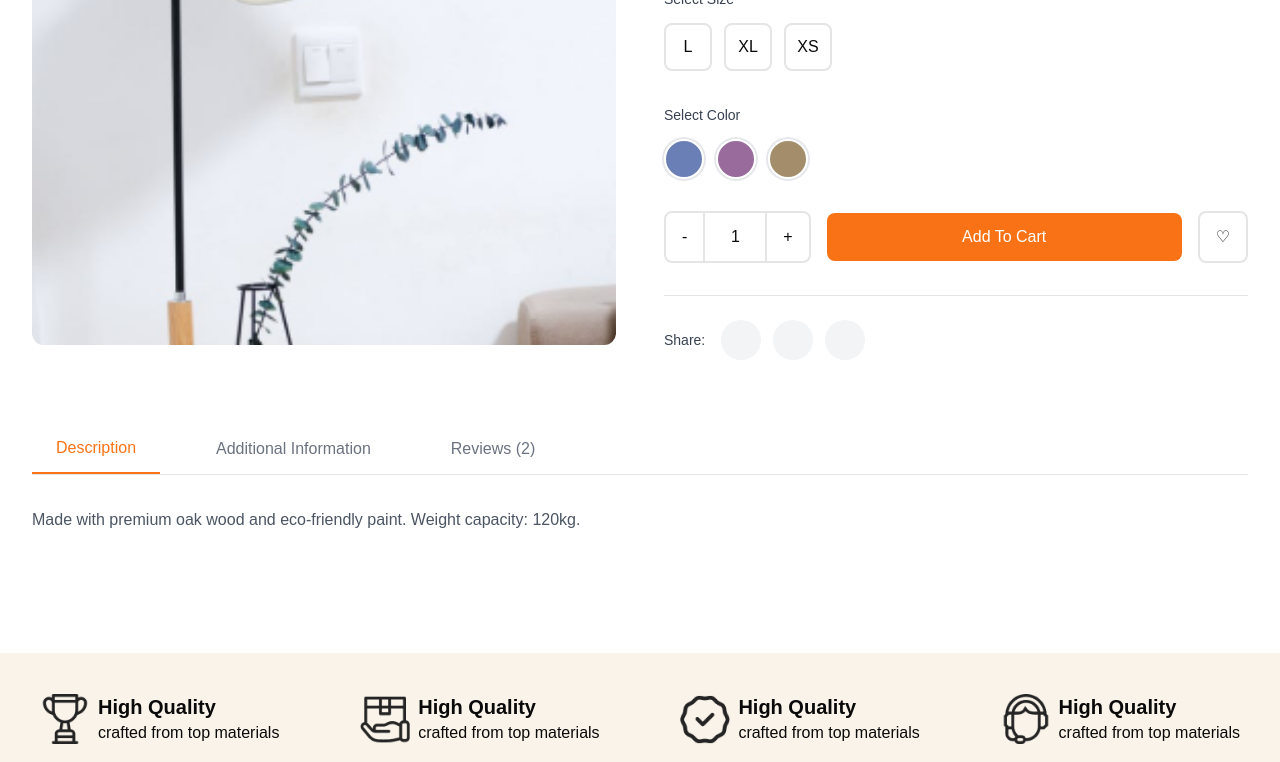
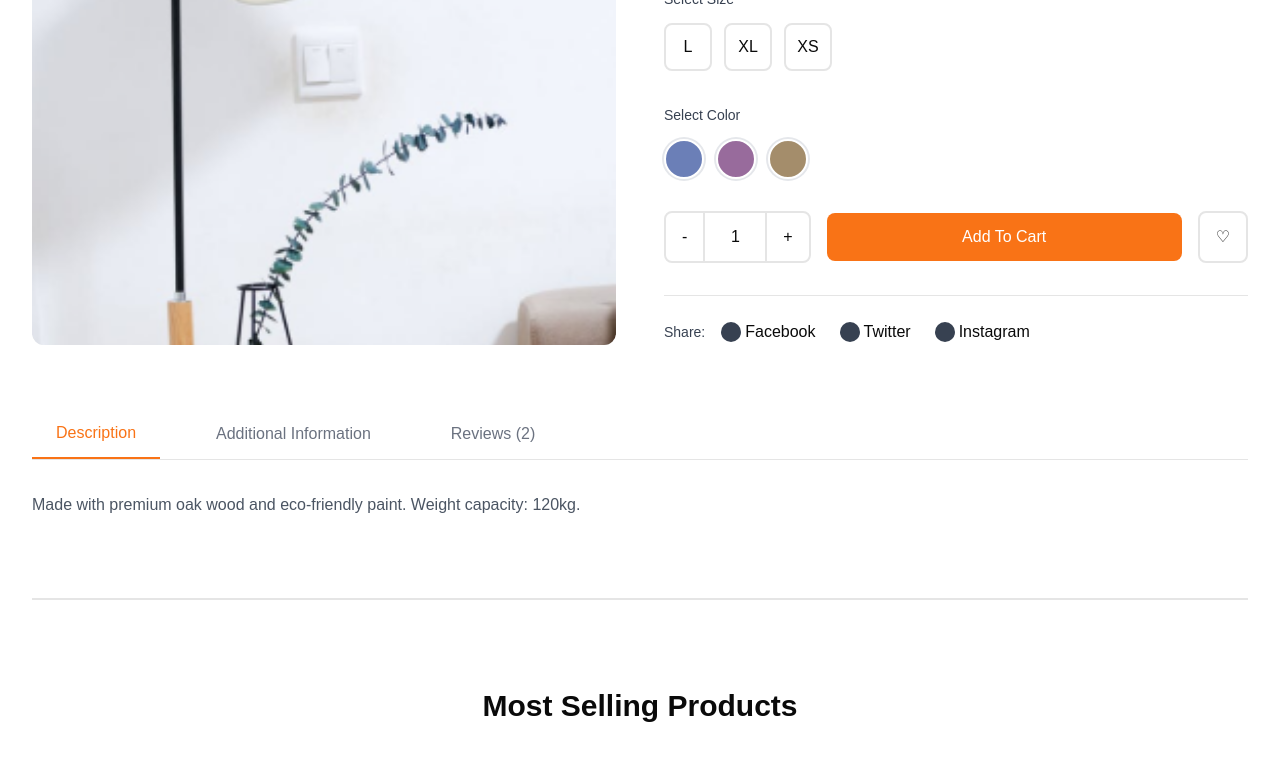
Before and after one commit to ShaziaBinteSattar/furniro-Market-Place, a Next.js app: page /shop/1 in a window 1280 px wide. Shown: the part 428-1190 px from the top of the page. Built offline with nearby package versions, Linux system fonts and the light colour scheme.

Commit message:
more work btton alert

```diff
--- a/app/shop/[id]/page.tsx
+++ b/app/shop/[id]/page.tsx
@@ -12,6 +12,8 @@ import Navbar from '@/components/Navbar';
 import Banifits from '@/components/Banifits';
 import Footer from '@/components/Footer';
 import Link from 'next/link';
+import Cards from '@/components/Cards';
+import { toast } from 'sonner';
 
 const SingleProduct = () => {
 
@@ -270,7 +272,6 @@ const SingleProduct = () => {
 
       <div className="max-w-7xl mx-auto px-4 sm:px-6 lg:px-8 py-12">
         <div className="grid md:grid-cols-2 gap-12">
-          {/* Enhanced image section with better badges */}
           <div className="relative aspect-square rounded-xl overflow-hidden bg-gray-100">
             <Image
               src={product.image || '/placeholder.jpg'}
@@ -291,7 +292,6 @@ const SingleProduct = () => {
             )}
           </div>
 
-          {/* Enhanced product details section */}
           <div className="flex flex-col space-y-8">
             <div className="space-y-4">
               <h1 className="text-4xl font-bold text-gray-900">{product.name}</h1>
@@ -316,7 +316,6 @@ const SingleProduct = () => {
 
             <p className="text-gray-600 leading-relaxed">{product.description}</p>
 
-            {/* Enhanced size selection */}
             <div className="space-y-3">
               <span className="text-sm font-medium text-gray-700">Select Size</span>
               <div className="flex gap-3">
@@ -333,7 +332,6 @@ const SingleProduct = () => {
               </div>
             </div>
 
-            {/* Enhanced color selection */}
             <div className="space-y-3">
               <span className="text-sm font-medium text-gray-700">Select Color</span>
               <div className="flex gap-3">
@@ -348,14 +346,22 @@ const SingleProduct = () => {
               </div>
             </div>
 
-            {/* Enhanced action buttons */}
             <div className="flex items-center gap-4">
               <div className="flex border-2 rounded-lg overflow-hidden">
                 <button className="px-4 py-3 hover:bg-gray-100 transition-colors">-</button>
                 <input type="text" value="1" className="w-16 text-center border-x-2" />
                 <button className="px-4 py-3 hover:bg-gray-100 transition-colors">+</button>
               </div>
-              <button className="flex-1 bg-orange-500 text-white py-3 px-6 rounded-lg
+              <button
+      onClick={() =>
+        toast("Event has been created", {
+          description: "Sunday, December 03, 2023 at 9:00 AM",
+          action: {
+            label: "Undo",
+            onClick: () => console.log("Undo"),
+          },
+        })
+      } className="flex-1 bg-orange-500 text-white py-3 px-6 rounded-lg
                 hover:bg-orange-600 transition-colors font-medium">
                 Add To Cart
               </button>
@@ -364,16 +370,15 @@ const SingleProduct = () => {
               </button>
             </div>
 
-            {/* Enhanced social sharing */}
-            <div className="flex items-center gap-4 pt-6 border-t">
+            <div className="flex items-center  gap-4 pt-6 border-t">
               <span className="text-sm font-medium text-gray-700">Share:</span>
-              <div className="flex gap-3">
+              <div className="flex items-center justify-center gap-6 ">
                 {['Facebook', 'Twitter', 'Instagram'].map((social) => (
-                  <button key={social}
-                    className="w-10 h-10 rounded-full bg-gray-100 flex items-center justify-center
-                    hover:bg-gray-200 transition-colors">
-                    {/* Add social icons here */}
-                  </button>
+                  <div className='flex items-center justify-center gap-1'>
+                    <button key={social}
+                    className="w-5 h-5 rounded-full  bg-gray-700
+                    hover:bg-blue-500 transition-colors">                 </button><p>{social}</p>
+                    </div>
                 ))}
               </div>
             </div>
@@ -393,12 +398,21 @@ const SingleProduct = () => {
               Reviews ({product.reviews?.length || 0})
             </button>
           </div>
-          <div className="py-8">
+          <div className="py-8 pb-20 border-b-2">
             <p className="text-gray-600 leading-relaxed">
               {product.additionalInfo}
             </p>
           </div>
         </div>
+      </div>
+      <div className='m-10 text-center'>
+
+       <h1 className='text-3xl m-10 font-bold'>
+
+         Most Selling Products
+        </h1>
+
+      <Cards products={products}/>
       </div>
       <Banifits />
       <Footer />
--- /dev/null
+++ b/components/ui/sonner.tsx
@@ -0,0 +1,31 @@
+"use client"
+
+import { useTheme } from "next-themes"
+import { Toaster as Sonner } from "sonner"
+
+type ToasterProps = React.ComponentProps<typeof Sonner>
+
+const Toaster = ({ ...props }: ToasterProps) => {
+  const { theme = "system" } = useTheme()
+
+  return (
+    <Sonner
+      theme={theme as ToasterProps["theme"]}
+      className="toaster group"
+      toastOptions={{
+        classNames: {
+          toast:
+            "group toast group-[.toaster]:bg-background group-[.toaster]:text-foreground group-[.toaster]:border-border group-[.toaster]:shadow-lg",
+          description: "group-[.toast]:text-muted-foreground",
+          actionButton:
+            "group-[.toast]:bg-primary group-[.toast]:text-primary-foreground",
+          cancelButton:
+            "group-[.toast]:bg-muted group-[.toast]:text-muted-foreground",
+        },
+      }}
+      {...props}
+    />
+  )
+}
+
+export { Toaster }
--- a/package.json
+++ b/package.json
@@ -20,10 +20,12 @@
     "label": "^0.2.2",
     "lucide-react": "^0.468.0",
     "next": "15.0.4",
+    "next-themes": "^0.4.4",
     "react": "^19.0.0",
     "react-dom": "^19.0.0",
     "react-icons": "^5.4.0",
     "shadcn": "^2.1.6",
+    "sonner": "^1.7.1",
     "swiper": "^11.1.15",
     "tailwind-merge": "^2.5.5",
     "tailwindcss-animate": "^1.0.7"
```
Also changed, not shown: 1 other file (tests, documents, lock files or other folders).
